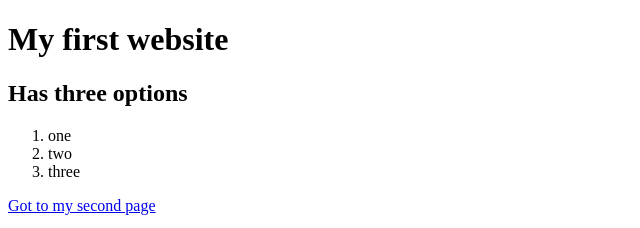
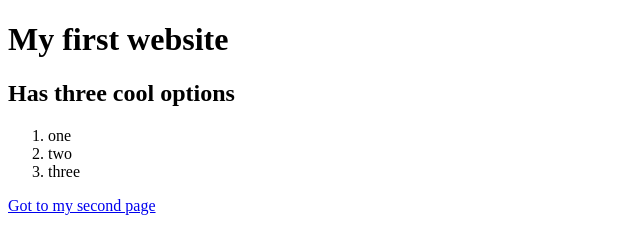
Before and after one commit to danielszarf/danielszarf.github.io, a plain HTML site: page index.html in a window 1280 px wide. Shown: the top 228 px of the page, 0-640 px from the left. Drawn offline with Linux system fonts and the light colour scheme.

Commit message:
made it cooler

```diff
--- a/index.html
+++ b/index.html
@@ -6,7 +6,7 @@
     <body>
      <!-- comment something -->
          <h1><strong>My first website</strong></h1>
-         <h2>Has three options</h2>
+         <h2>Has three cool options</h2>
          <ol>
              <li>one</li>
              <li>two</li>
```
